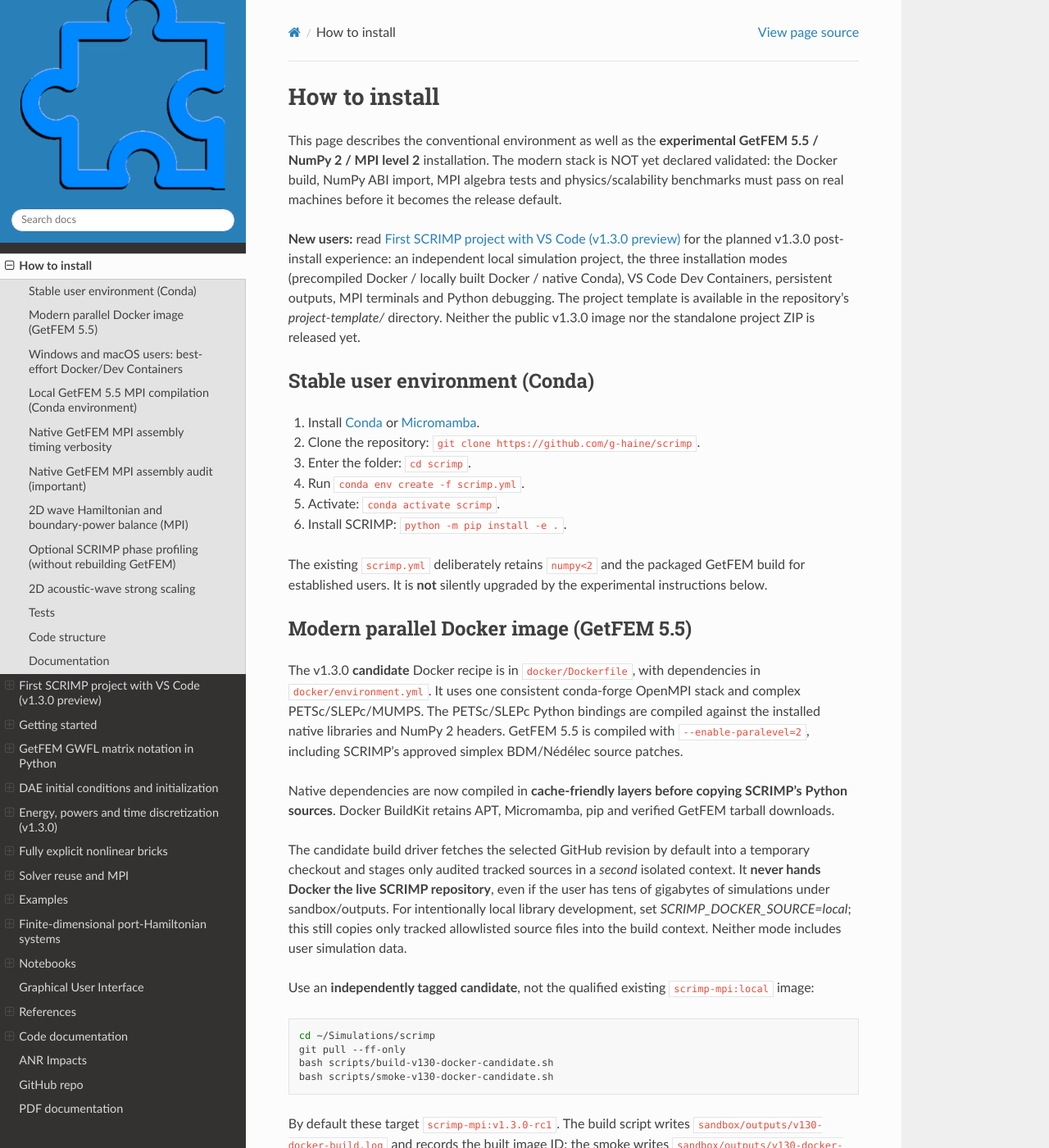
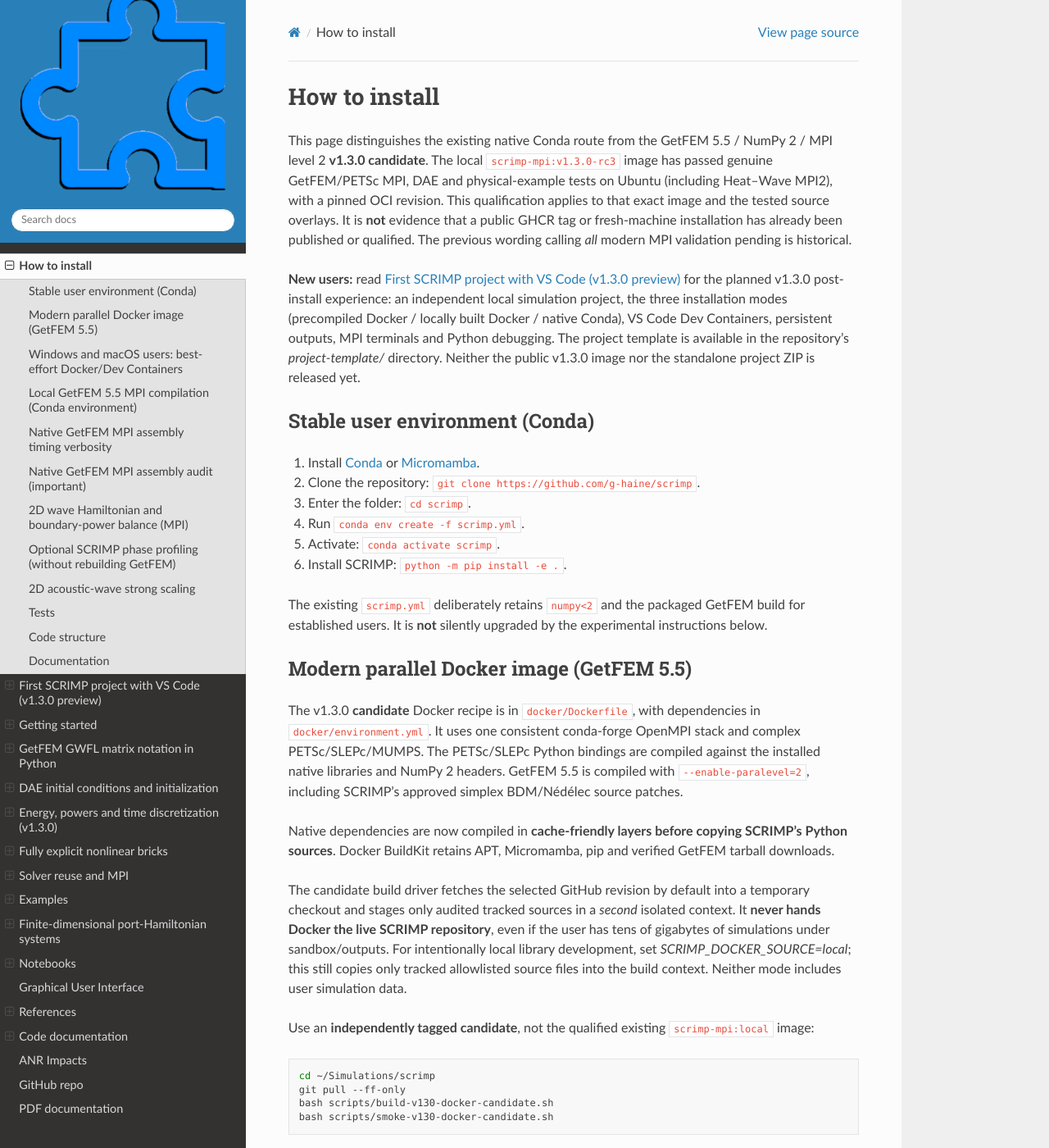
Before and after one commit to g-haine/scrimp, a Sphinx documentation site: the page built from docs/source/install.rst, in a window 1280 px wide and 1400 px high. Shown: the whole window at 82% size. Built offline with Sphinx 7.4.7 and the Read the Docs theme 3.1.0, drawn with Linux system fonts in a browser that asks for light colours; some of the changed text lies outside the part shown.

Commit message:
docs: align v1.3 examples/install status, outputs and BDF power guidance with actual native results

```diff
--- a/docs/source/install.rst
+++ b/docs/source/install.rst
@@ -1,11 +1,16 @@
 How to install
 ==============
 
-This page describes the conventional environment as well as the
-**experimental GetFEM 5.5 / NumPy 2 / MPI level 2** installation.
-The modern stack is NOT yet declared validated: the Docker build,
-NumPy ABI import, MPI algebra tests and physics/scalability benchmarks
-must pass on real machines before it becomes the release default.
+This page distinguishes the existing native Conda route from the
+GetFEM 5.5 / NumPy 2 / MPI level 2 **v1.3.0 candidate**.
+The local ``scrimp-mpi:v1.3.0-rc3`` image has passed genuine
+GetFEM/PETSc MPI, DAE and physical-example tests on Ubuntu
+(including Heat--Wave MPI2), with a pinned OCI revision.
+This qualification applies to that exact image and the tested
+source overlays. It is **not** evidence that a public GHCR tag
+or fresh-machine installation has already been published or
+qualified. The previous wording calling *all* modern MPI
+validation pending is historical.
 
 **New users:** read :doc:`vscode` for the planned v1.3.0
 post-install experience: an independent local simulation project,
@@ -73,10 +78,14 @@ support, NumPy ABI, complex PETSc and distributed MUMPS at 1/2 ranks.
 It explicitly rejects Nédélec-II order k>=3, which has **not**
 been implemented.
 
-These commands are prepared but **the full candidate clean build and
-MPI validation have not yet been run** on the user's workstation.
-Do not replace or delete ``scrimp-mpi:local`` merely because the
-Docker recipe is checked into Git.
+The original ``rc1`` build instructions above are a retained
+candidate-build workflow, not the currently qualified image tag:
+the local v1.3.0 pre-release tests use
+``scrimp-mpi:v1.3.0-rc3``. A **fresh candidate rebuild from
+current sources**, with source provenance, package smoke and
+MPI physics validation, remains a separate release-packaging
+task. Do not replace or delete an existing qualified image
+merely because the Docker recipe is checked into Git.
 
 For interactive development with an **independent local
 simulation project** (not the source checkout), see :doc:`vscode`.
@@ -86,7 +95,7 @@ For a manual command-line session from the user's simulation folder:
 
     cd ~/MySCRIMPProject
     sudo docker run --rm -it -v "$PWD:/work" \
-        --workdir /work scrimp-mpi:v1.3.0-rc1 bash
+        --workdir /work scrimp-mpi:v1.3.0-rc3 bash
 
 This binds the local workspace read-write, so simulations and outputs
 persist on the host even when the container is removed. On Linux,
```
